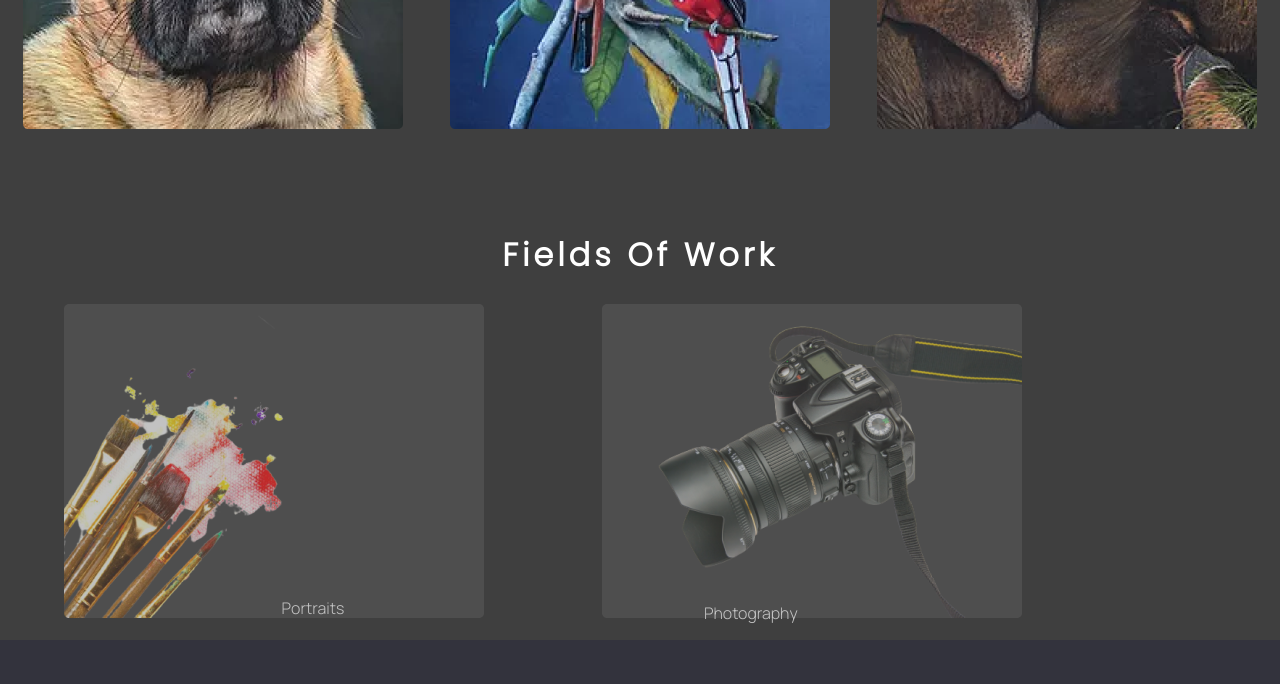
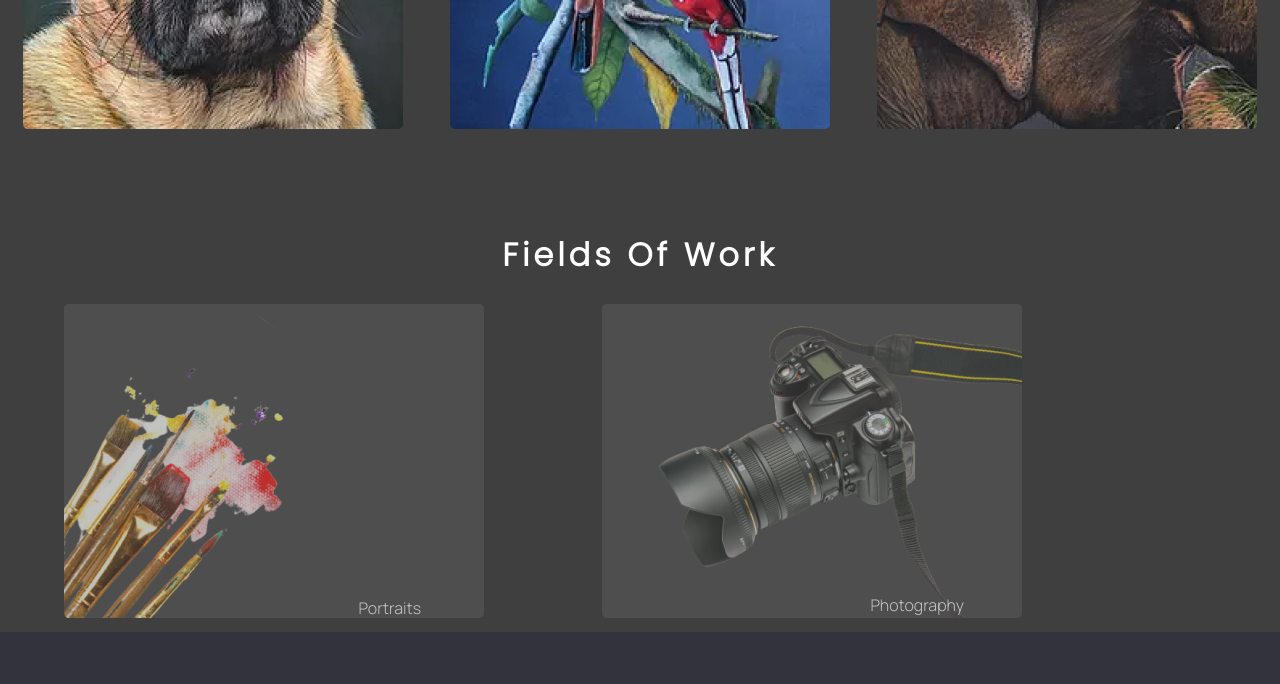
Before and after one commit to arkam-ahamed/parallax, a plain HTML site: page gallery.html in a window 1280 px wide. Shown: the part 694-1378 px from the top of the page. Drawn offline with Linux system fonts and the light colour scheme.

Commit message:
changed alignment

```diff
--- a/gallery.css
+++ b/gallery.css
@@ -34,12 +34,12 @@ body {
 
 .portrait-text {
   margin-top: -2%;
-  margin-left: 22%;
+  margin-left: 28%;
 }
 
 .photography-text {
-  margin-top: -2.58%;
-  margin-left: 55%;
+  margin-top: -3.2%;
+  margin-left: 68%;
 }
 
 @media screen and (max-width: 700px) {
```
